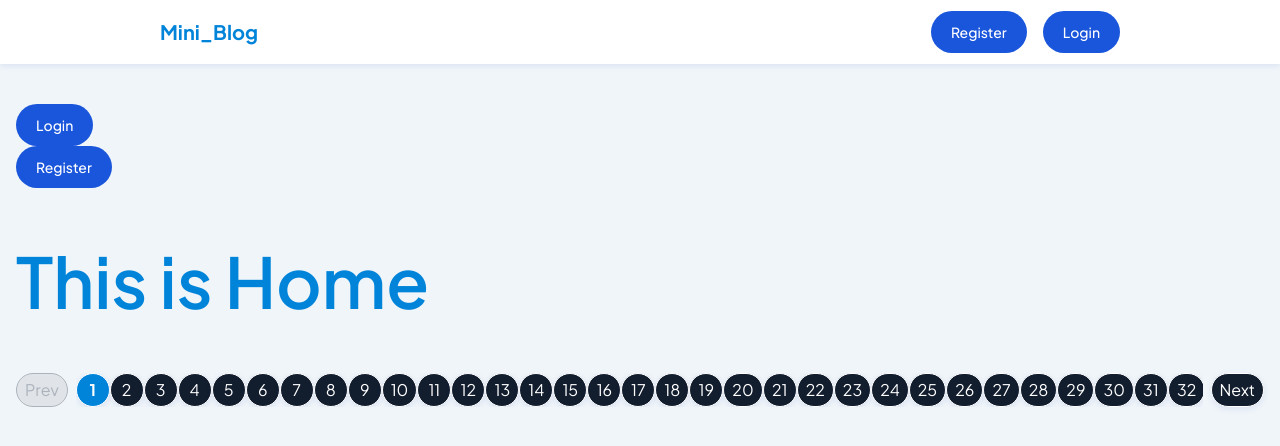
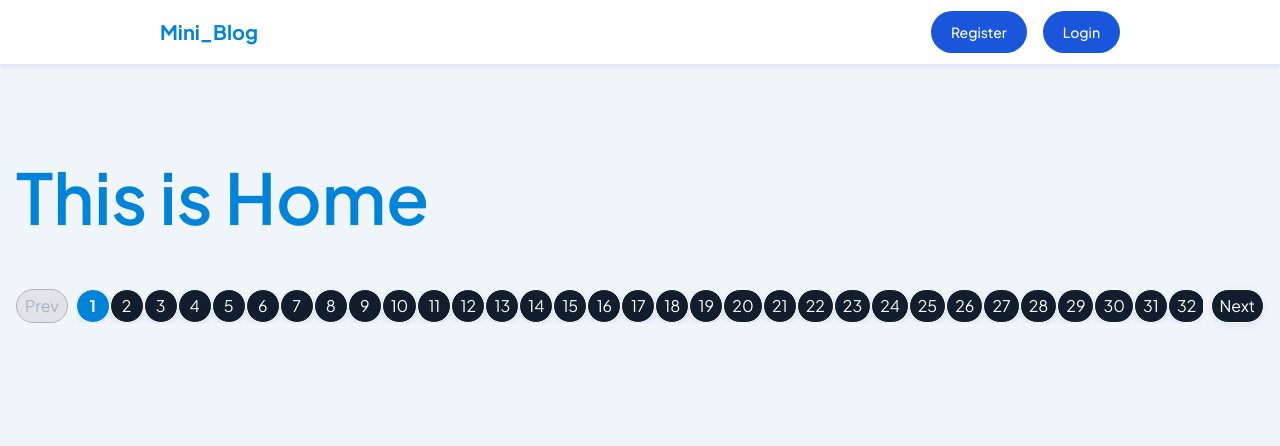
Before and after one commit to Kaosar3662/Mini-Blog-Platform-React, a React (Vite) app: page / in a window 1280 px wide. Shown: the top 446 px of the page. Built offline with nearby package versions, Linux system fonts and the light colour scheme.

Commit message:
Remove unused links and imports in Home and AuthLogin

```diff
--- a/src/views/Front-end/Home.tsx
+++ b/src/views/Front-end/Home.tsx
@@ -76,20 +76,7 @@ const Home: React.FC = () => {
    ))}
       </BlogList>
       */}
-        {authToken ? (
-          <Link to={'/dashboard'}>
-            <Button>Dashboard</Button>
-          </Link>
-        ) : (
-          <div>
-            <Link to={'/auth/login'}>
-              <Button>Login</Button>
-            </Link>
-            <Link to={'/auth/register'}>
-              <Button>Register</Button>
-            </Link>
-          </div>
-        )}
+
         <h1 className="text-primary text-[70px] my-10">This is Home</h1>
 
         <div className="mt-6 ">
--- a/src/views/auth/authforms/AuthLogin.tsx
+++ b/src/views/auth/authforms/AuthLogin.tsx
@@ -1,6 +1,6 @@
 import { Button, Label, TextInput } from 'flowbite-react';
 import { useNavigate } from 'react-router';
-import React, { useState, useEffect } from 'react';
+import React, { useState } from 'react';
 import { apiService, useUI } from '../../../Api/Axios';
 
 type LoginFormData = {
```
